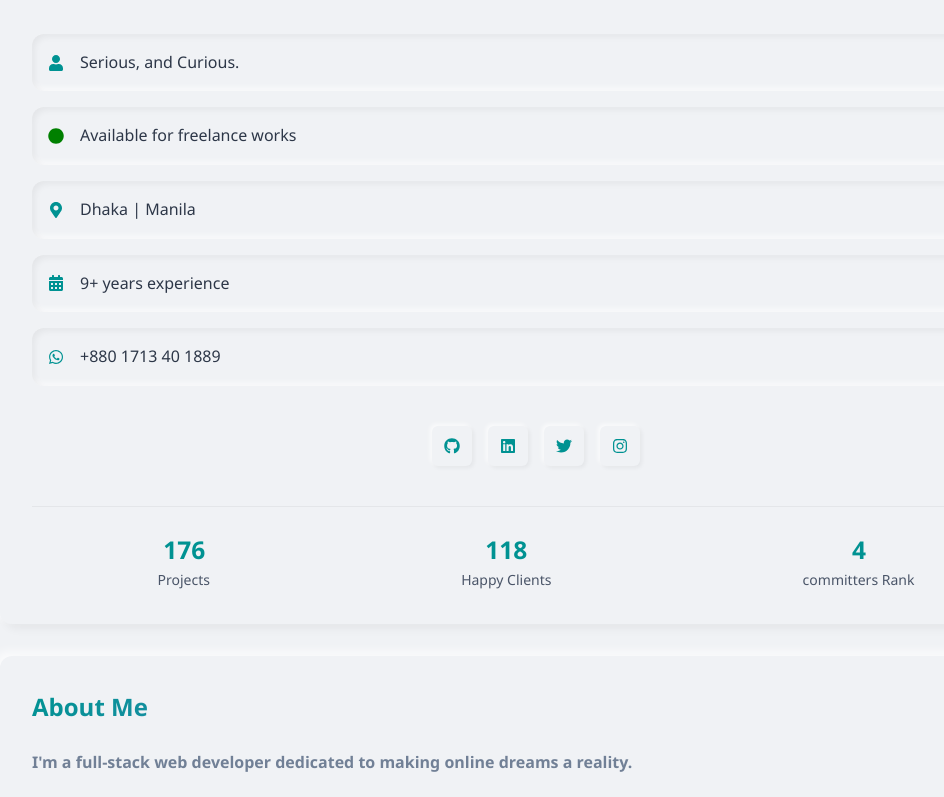
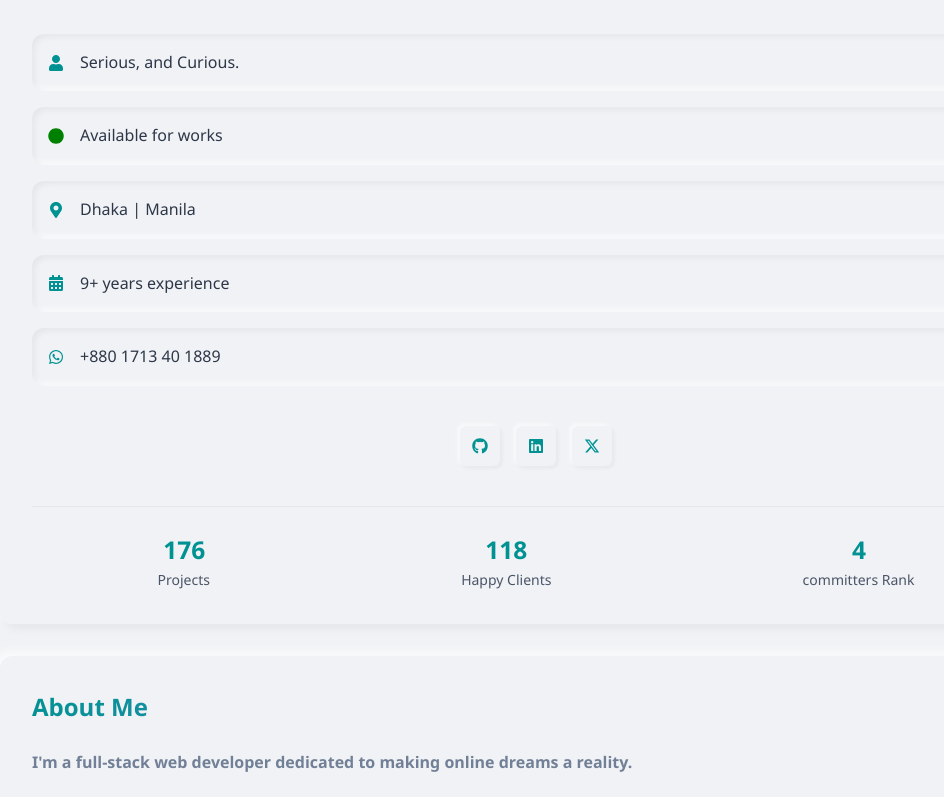
Before and after one commit to billahdotdev/billah, a React (Vite) app: page / in a window 1280 px wide. Shown: the part 703-1500 px from the top of the page, without its empty margins (104-1048 px from the left). Built offline with nearby package versions, Linux system fonts and the light colour scheme.

Commit message:
Fixed logo Issue

```diff
--- a/src/components/AboutSection.jsx
+++ b/src/components/AboutSection.jsx
@@ -37,10 +37,12 @@ function AboutSection({ darkMode }) {
       name: "React",
       logo: "https://cdn.jsdelivr.net/gh/devicons/devicon/icons/react/react-original.svg",
     },
+
     {
       name: "TailwindCSS",
-      logo: "https://cdn.jsdelivr.net/gh/devicons/devicon/icons/tailwindCSS/tailwindCSS-plain.svg",
+      logo: "https://upload.wikimedia.org/wikipedia/commons/d/d5/Tailwind_CSS_Logo.svg",
     },
+
     {
       name: "Material UI",
       logo: "https://cdn.jsdelivr.net/gh/devicons/devicon/icons/materialui/materialui-original.svg",
@@ -61,6 +63,11 @@ function AboutSection({ darkMode }) {
       name: "Figma",
       logo: "https://cdn.jsdelivr.net/gh/devicons/devicon/icons/figma/figma-original.svg",
     },
+
+    {
+      name: "Inkscape",
+      logo: "https://cdn.jsdelivr.net/gh/devicons/devicon/icons/inkscape/inkscape-original.svg",
+    },
     {
       name: "More +",
       logo: null,
@@ -68,11 +75,28 @@ function AboutSection({ darkMode }) {
     },
   ]
 
+
+  // Custom X (Twitter) icon since it's not in react-icons
+function XIcon() {
+  return (
+    <svg
+      xmlns="http://www.w3.org/2000/svg"
+      width="1em"
+      height="1em"
+      viewBox="0 0 24 24"
+      fill="currentColor"
+      style={{ display: "inline-block", verticalAlign: "middle" }}
+    >
+      <path d="M18.244 2.25h3.308l-7.227 8.26 8.502 11.24H16.17l-5.214-6.817L4.99 21.75H1.68l7.73-8.835L1.254 2.25H8.08l4.713 6.231zm-1.161 17.52h1.833L7.084 4.126H5.117z" />
+    </svg>
+  )
+}
+
   const socialLinks = [
     { name: "GitHub", icon: <FaGithub />, url: "https://github.com/your" },
     { name: "LinkedIn", icon: <FaLinkedin />, url: "https://linkedin.com/in/your" },
-    { name: "Twitter", icon: <FaTwitter />, url: "https://twitter.com/your" },
-    { name: "Instagram", icon: <FaInstagram />, url: "https://instagram.com/your" },
+    { icon: <XIcon />, label: "X", url: "https://x.com" },
+
   ]
 
   return (
@@ -102,7 +126,7 @@ function AboutSection({ darkMode }) {
 
             <div className="profile-detail-item neo-inset">
               <FaCircle className="profile-icon-green" />
-              <span>Available for freelance works</span>
+              <span>Available for works</span>
             </div>
 
             <div className="profile-detail-item neo-inset">
```
